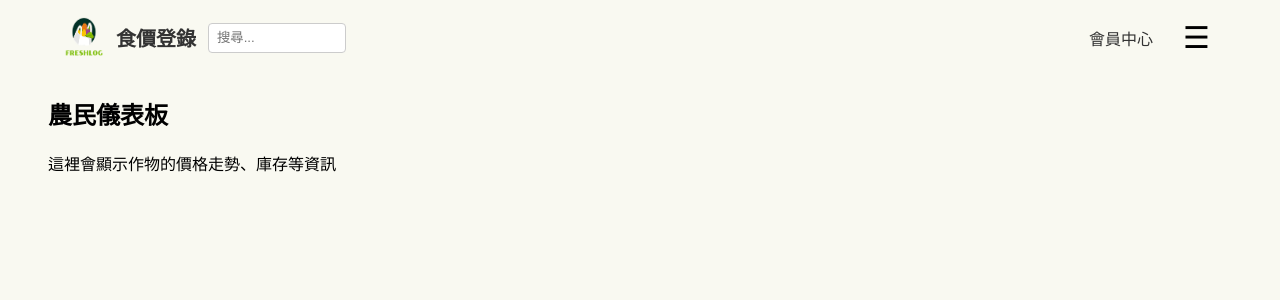
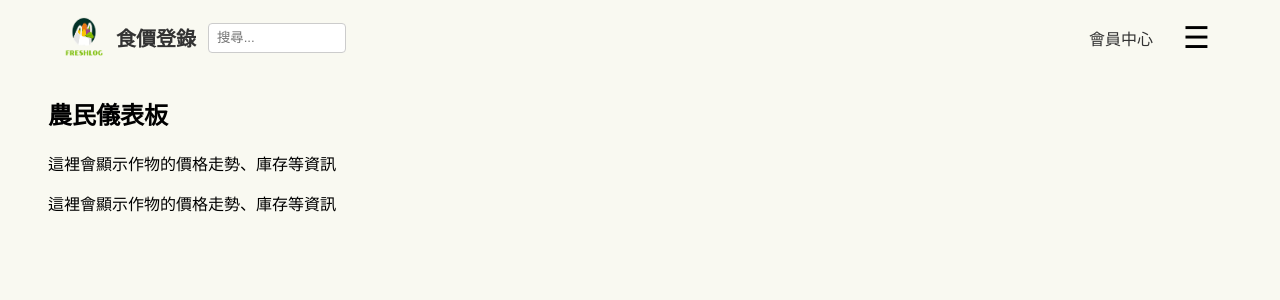
Before and after one commit to SHEN000/FreshLog, a Vue app: page /farmer/crop-dashboard in a window 1280 px wide. Shown: the top 300 px of the page. Built offline with nearby package versions, Linux system fonts and the light colour scheme; sample sign-in values are in the browser's storage.

Commit message:
同步測試

```diff
--- a/src/views/Farmer/CropDashboard.vue
+++ b/src/views/Farmer/CropDashboard.vue
@@ -2,5 +2,6 @@
     <div>
       <h2>農民儀表板</h2>
       <p>這裡會顯示作物的價格走勢、庫存等資訊</p>
+      <p>這裡會顯示作物的價格走勢、庫存等資訊</p>
     </div>
   </template>
```
